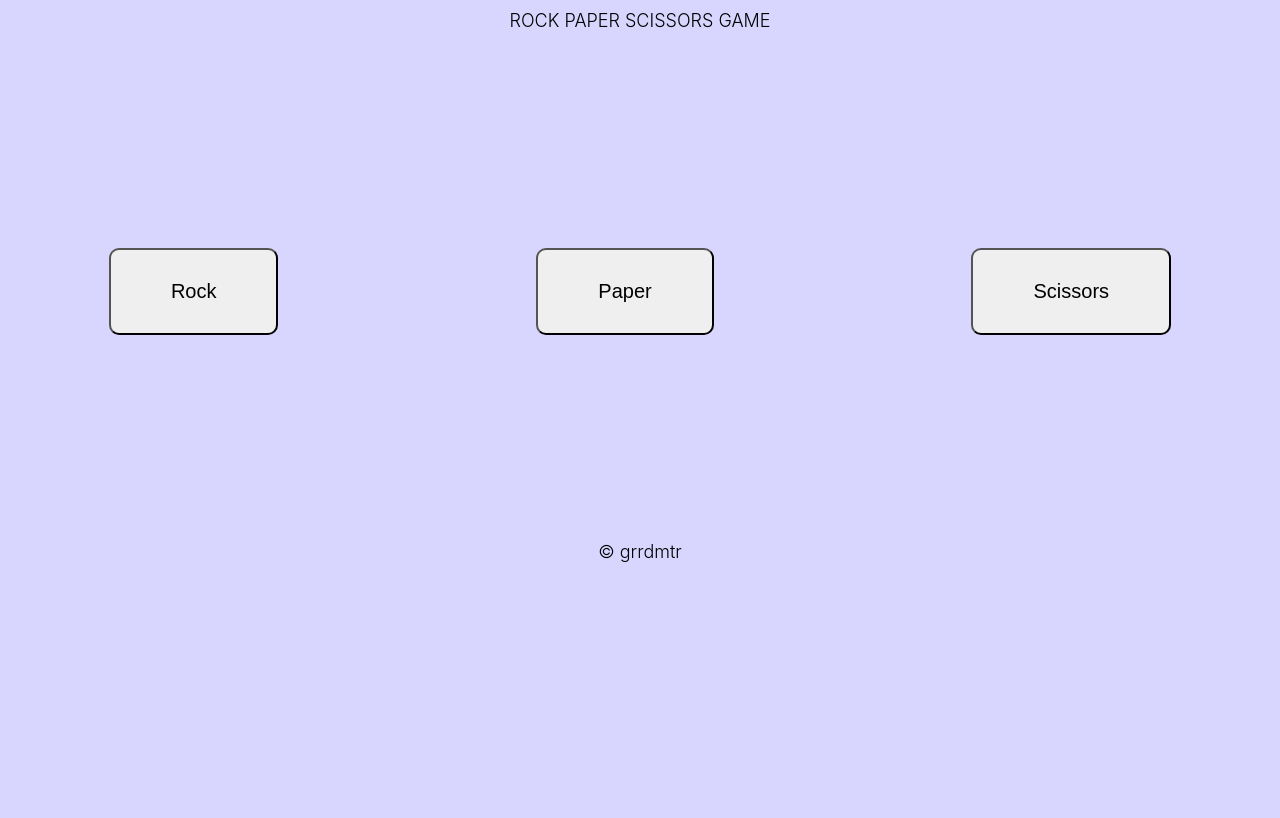
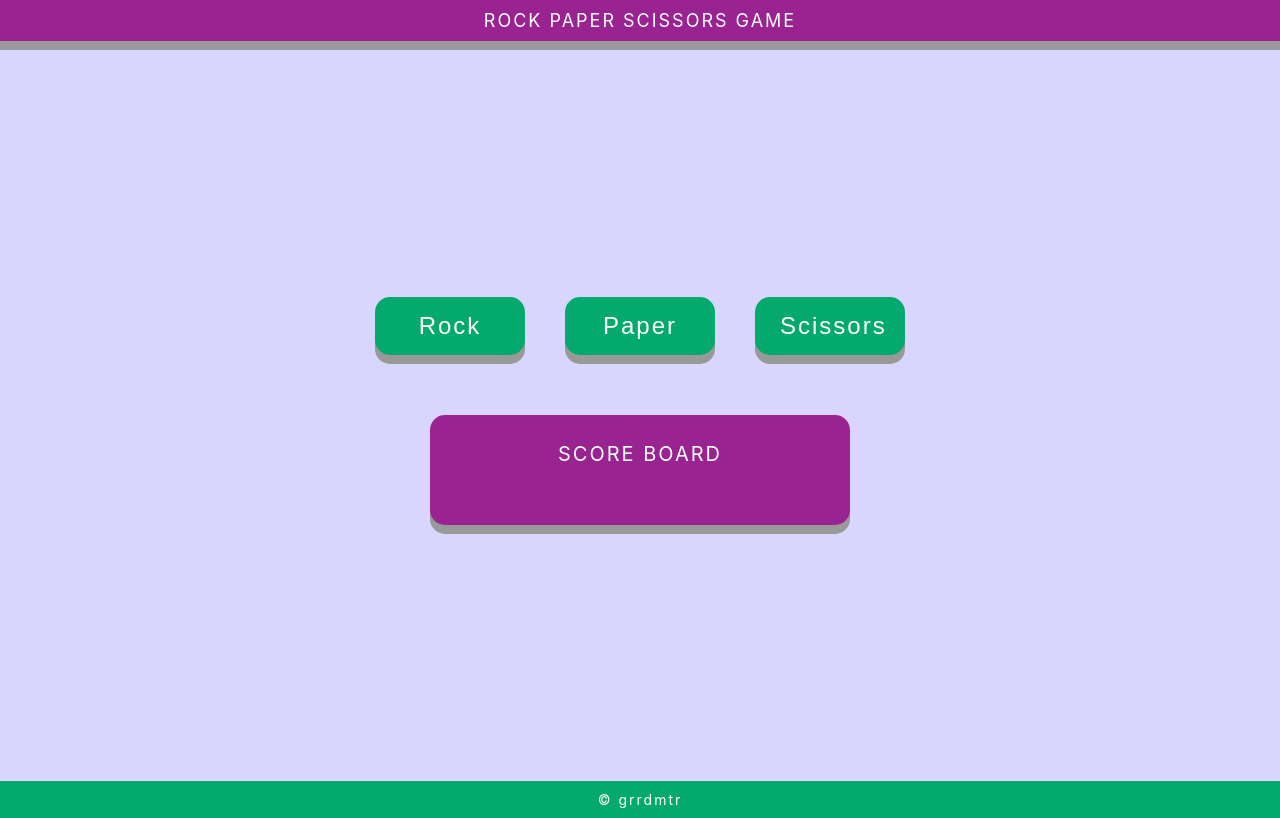
Before and after one commit to grrdmtr/rock-paper-scissors, a plain HTML site: page index.html in a window 1280 px wide. Drawn offline with Linux system fonts and the light colour scheme.

Commit message:
Added css

```diff
--- a/index.html
+++ b/index.html
@@ -7,13 +7,13 @@
         <link rel="stylesheet" href="style.css">
     </head>
     <body>
-        <div id="container" class="container">
+        <div id="main" class="mainContainer">
             <header class="title">ROCK PAPER SCISSORS GAME</header>
-                <div class="game-container">
+                <div id="game" class="game-container">
                     <div class="choices">
-                        <button onclick="playRound('ROCK', computerPlay())">Rock</button>
-                        <button onclick="playRound('PAPER', computerPlay())">Paper</button>
-                        <button onclick="playRound('SCISSORS', computerPlay())">Scissors</button>
+                        <button class="button" onclick="playRound('ROCK', computerPlay())">Rock</button>
+                        <button class="button" onclick="playRound('PAPER', computerPlay())">Paper</button>
+                        <button class="button" onclick="playRound('SCISSORS', computerPlay())">Scissors</button>
                     </div>
                 </div>
             <footer>© grrdmtr</footer>
--- a/js-file.js
+++ b/js-file.js
@@ -18,7 +18,7 @@ function playRound (playerSelection, computerSelection) {
 
     if (playerSelection == "ROCK" && computerSelection == "PAPER") {
          score = "lose";
-         result.textContent = "You Lose! PAPER beats ROCK";
+         result.textContent = "You Lose! paper beats rock";
     } else if (playerSelection == "PAPER" && computerSelection == "ROCK") {
          score = "win";
          result.textContent = "You win!";
@@ -27,10 +27,10 @@ function playRound (playerSelection, computerSelection) {
          result.textContent = "You win!";
     } else if (playerSelection == "SCISSORS" && computerSelection == "ROCK") {
          score = "lose";
-         result.textContent = "You Lose! ROCK beats SCISSORS";
+         result.textContent = "You Lose! rock beats scissors";
     } else if (playerSelection == "PAPER" && computerSelection == "SCISSORS") {
          score = "lose";
-         result.textContent = 'You Lose! SCISSORS beats PAPER';
+         result.textContent = 'You Lose! scissors beats paper';
     } else if (playerSelection == "SCISSORS" && computerSelection == "PAPER") {
          score = "win";
          result.textContent = "You win!";
@@ -66,22 +66,41 @@ function checkWinner() {
     totalScore = playerScore + computerScore;
 
      if (playerScore > computerScore && totalScore === 5) {
+        scoreContainer.textContent = `The score is ${playerScore} - ${computerScore}`;
         result.textContext = "Congratulations! You won!";
         playerScore = 0;
         computerScore = 0;
      } else if (playerScore < computerScore &&  totalScore === 5) {
-        result.textContent = "Bohoo! You lose!";
+        scoreContainer.textContent = `The score is ${playerScore} - ${computerScore}`;
+        result.textContent = "Bohoo! You lost!";
         playerScore = 0;
         computerScore = 0;
      } else if (playerScore == computerScore &&  totalScore === 5) {
+        scoreContainer.textContent = `The score is ${playerScore} - ${computerScore}`;
         result.textContext = "Ha! It's a draw!";
         playerScore = 0;
         computerScore = 0;
+     } else {
+         scoreContainer.textContent = `The score is ${playerScore} - ${computerScore}`;
      }
 }
 
- const container = document.querySelector('#container');
+ const gameContainer = document.querySelector('#game')
+
+ const results = document.createElement('div');
+ results.classList.add('results');
+ gameContainer.appendChild(results);
+
+ const title = document.createElement('div');
+ title.textContent = "SCORE BOARD";
+ results.appendChild(title);
 
  const result = document.createElement('div');
+
  result.classList.add('result');
- container.appendChild(result);
+ results.appendChild(result);
+
+ const scoreContainer = document.createElement('div');
+
+ scoreContainer.classList.add('scoreContainer');
+ results.appendChild(scoreContainer);
--- a/style.css
+++ b/style.css
@@ -1,26 +1,45 @@
 body {
     font-family: -apple-system, BlinkMacSystemFont, 'Segoe UI', Roboto, Oxygen, Ubuntu, Cantarell, 'Open Sans', 'Helvetica Neue', sans-serif;
-    font-weight: 300;
+    font-weight: 400;
     min-height: 100vh;
     margin: 0;
     font-size: 18px;
     display: flex;
     flex-direction: column;
     background: #d8d6ff;
-}
-.container {
-
+    letter-spacing: 2px;
 }
 
 .title {
     text-align: center;
     padding: 10px;
+    outline: none;
+    border: none;
+    color: white;
+    box-shadow: 0 9px #999;
+    background: #992391;
 }
 
 button {
-    font-size: 20px;
-    padding : 30px 60px;
-    border-radius: 10px;
+  padding: 15px 25px;
+  font-size: 24px;
+  text-align: center;
+  cursor: pointer;
+  outline: none;
+  color: #fff;
+  background-color: #04AA6D;
+  border: none;
+  border-radius: 15px;
+  box-shadow: 0 9px #999;
+  letter-spacing: 2px;
+  width: 150px;
+}
+.button:hover {background-color: #3e8e41}
+
+.button:active {
+  background-color: #3e8e41;
+  box-shadow: 0 5px #666;
+  transform: translateY(4px);
 }
 
 .choices {
@@ -30,13 +49,36 @@ button {
 }
 
 footer {
-    text-align: center;
+    text-align : center;
+    background : #04AA6D;
+    padding : 10px;
+    font-size : 14px;
+    color: white;
 }
 
 .game-container  {
-    height : 500px;
+    height : 740px;
     display : flex;
-    justify-content : space-around;
+    justify-content : center;
+    align-items: center;
     flex-direction : column;
-    gap : 15px;
+    gap : 60px;
 }
+
+.results {
+    display: flex;
+    flex-direction: column;
+    align-items: center;
+    justify-content: space-evenly;
+    outline: none;
+    border: none;
+    border-radius: 15px;
+    box-shadow: 0 9px #999;
+    width: 400px;
+    background: #992391;
+    color: white;
+    padding: 10px;
+    font-size: 20px;
+    text-align: center;
+    height: 90px;
+}
```
